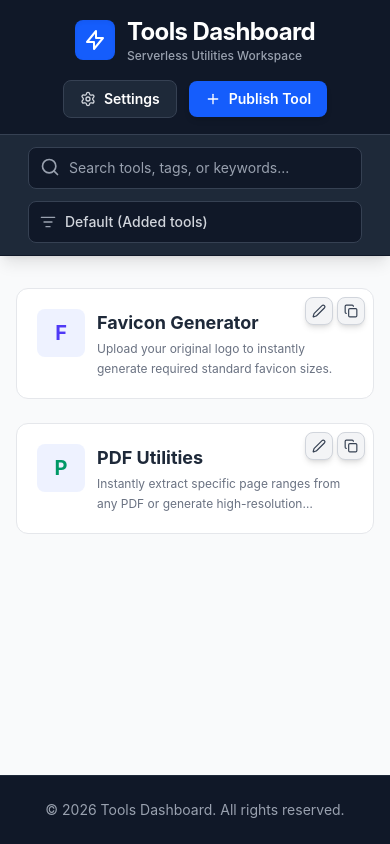
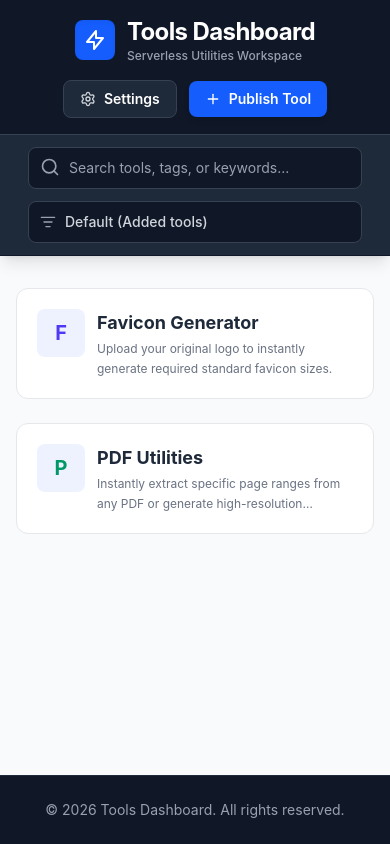
Before and after one commit to HypertextAssassin0273/web-tools, a React (Vite) app: page / in a window 390 px wide. Built offline with nearby package versions, Linux system fonts and the light colour scheme.

Commit message:
fix(ui): improve button visibility on hover by adjusting opacity and pointer events

```diff
--- a/src/App.jsx
+++ b/src/App.jsx
@@ -267,7 +267,7 @@ export default function App() {
                 onClick={() => handleToolOpen(tool)}
                 className={`group block bg-white dark:bg-gray-900 border border-gray-200 dark:border-gray-800 rounded-xl ${cardPaddingClass} cursor-pointer relative hover:-translate-y-1 hover:shadow-2xl hover:shadow-blue-100 dark:hover:shadow-black/50 hover:border-blue-300 dark:hover:border-blue-700 transition-all duration-300 flex flex-col h-full`}
               >
-                <div className="opacity-100 md:opacity-0 md:group-hover:opacity-100 focus-within:opacity-100 transition-opacity absolute top-2 right-2 flex gap-1 z-20">
+                <div className="absolute top-2 right-2 flex gap-1 z-20 opacity-0 group-hover:opacity-100 transition-opacity duration-200 pointer-events-none group-hover:pointer-events-auto">
                   <button onClick={(e) => { e.stopPropagation(); setActiveModal({ type: 'publish', tool }); }} className="p-1.5 bg-gray-100 dark:bg-gray-800 hover:bg-gray-200 dark:hover:bg-gray-700 rounded-lg text-gray-700 dark:text-gray-300 shadow-md border border-gray-300 dark:border-gray-600 transition-colors" title="Edit">
                     <Edit2 size={14} />
                   </button>
```
